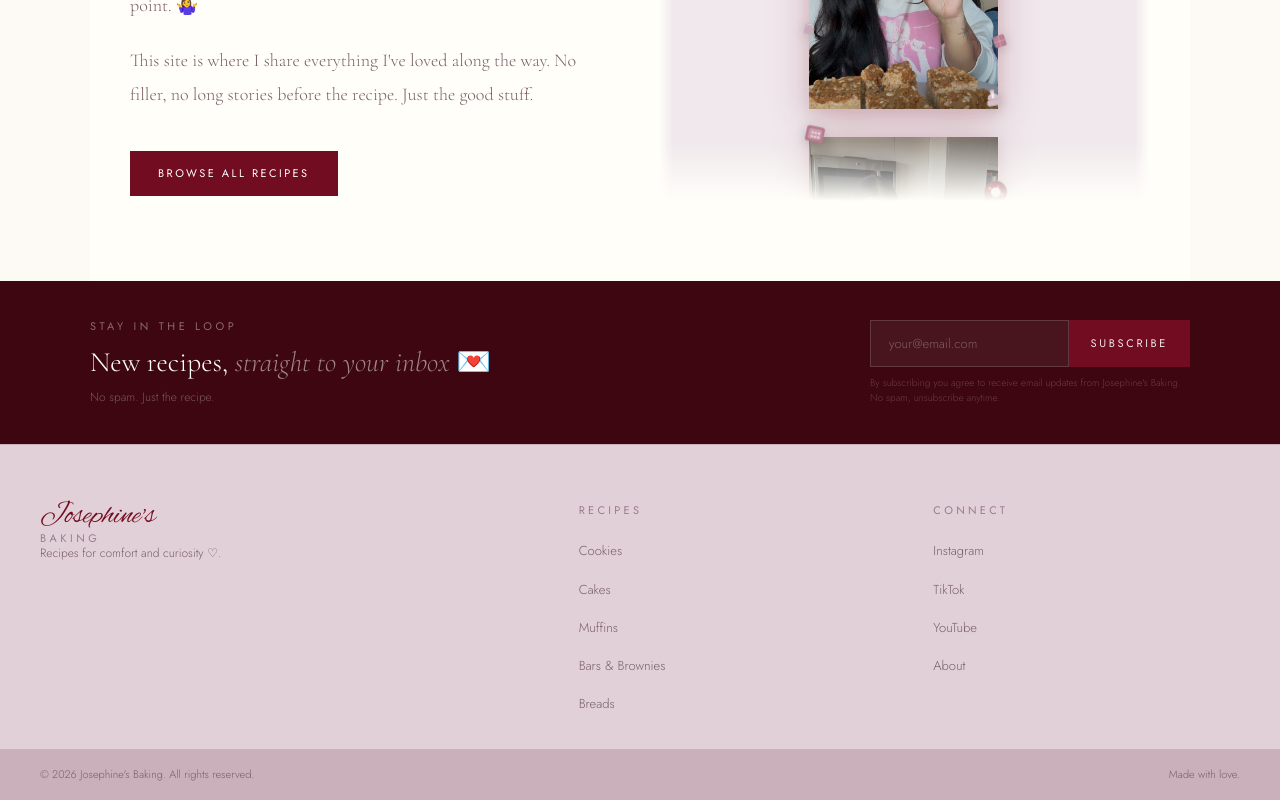
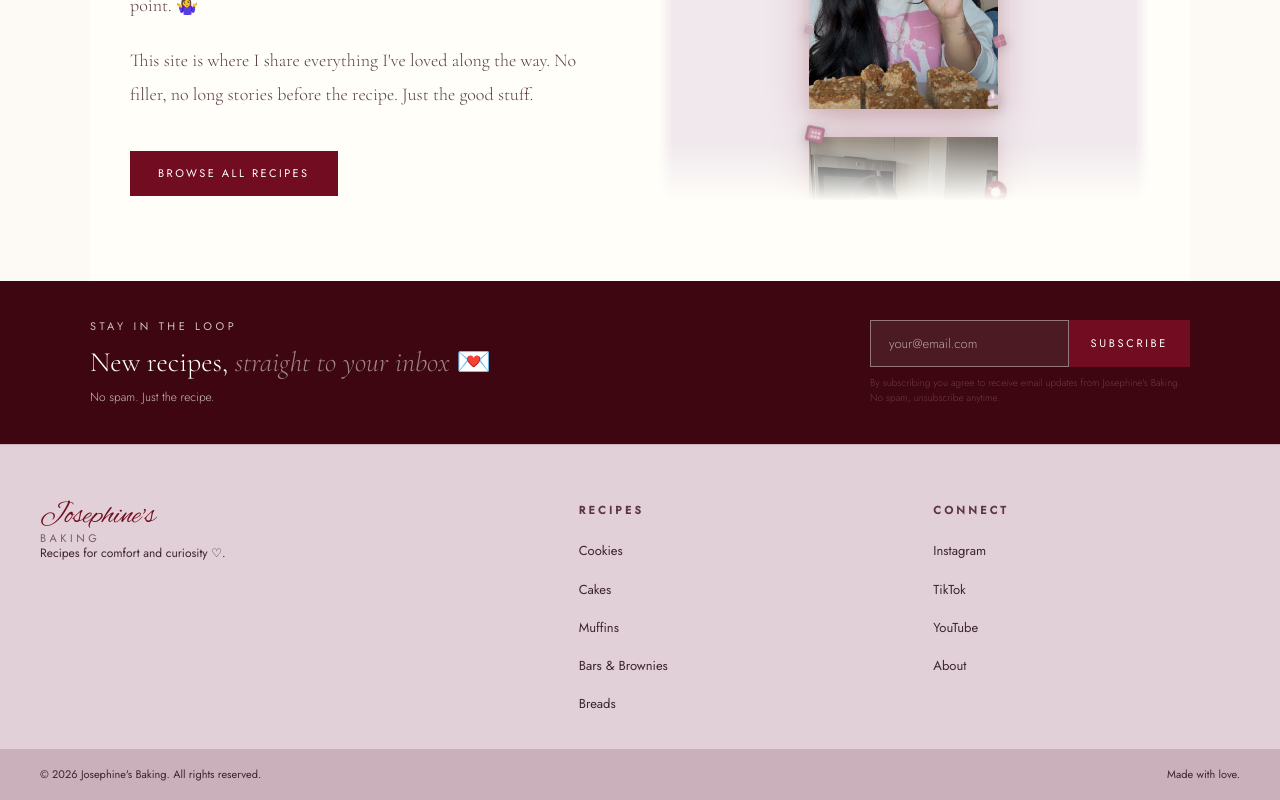
Before and after one commit to josephinecunanan9-wq/josephines-baking, a Next.js app: page /about in a window 1280 px wide. Shown: the part 587-1387 px from the top of the page. Built offline with nearby package versions, Linux system fonts and the light colour scheme.

Commit message:
Refactor CSS variables and update styles

```diff
--- a/styles/globals.css
+++ b/styles/globals.css
@@ -6,13 +6,13 @@
   --cream: #FDFAF6;
   --blush: #FAF0F2;
   --warm-white: #FFFEF9;
-  --mauve: #9B7B8C;
-  --mauve-light: #C4A8B6;
+  --mauve: #7A5969;
+  --mauve-light: #9B7B8C;
   --mauve-pale: #F0E8ED;
   --mauve-footer: #E2D0D8;
   --mauve-footer-dark: #C9B0BB;
   --text-dark: #2C2420;
-  --text-mid: #7A5F6A;
+  --text-mid: #5C3D4A;
   --border: rgba(113, 12, 33, 0.1);
   --border-m: rgba(155, 123, 140, 0.2);
 }
@@ -153,7 +153,7 @@ a { color: inherit; text-decoration: none; }
 .recipe-card-tag { position: absolute; top: 12px; left: 12px; background: var(--plum); color: #fff; font-family: 'Jost', sans-serif; font-size: 11px; letter-spacing: 0.24em; text-transform: uppercase; padding: 4px 9px; font-weight: 400; }
 .recipe-card-body { padding: 18px 18px 22px; }
 .recipe-card-name { font-size: 20px; font-weight: 400; line-height: 1.25; color: var(--text-dark); margin-bottom: 6px; }
-.recipe-card-desc { font-size: 12px; color: var(--mauve); font-weight: 400; font-family: 'Jost', sans-serif; }
+.recipe-card-desc { font-size: 12px; color: var(--text-mid); font-weight: 400; font-family: 'Jost', sans-serif; }
 
 /* RECIPE GRID */
 .recipe-grid { display: grid; grid-template-columns: repeat(3, 1fr); gap: 20px; }
@@ -162,27 +162,27 @@ a { color: inherit; text-decoration: none; }
 .newsletter-strip { background: var(--plum-deep); padding: 36px 48px; }
 .newsletter-strip-inner { display: flex; align-items: center; justify-content: space-between; gap: 48px; max-width: 1100px; margin: 0 auto; }
 .newsletter-strip-copy { flex: 1; }
-.newsletter-strip-label { font-family: 'Jost', sans-serif; font-size: 11px; letter-spacing: 0.32em; text-transform: uppercase; color: rgba(255,255,255,0.4); margin-bottom: 10px; }
+.newsletter-strip-label { font-family: 'Jost', sans-serif; font-size: 11px; letter-spacing: 0.32em; text-transform: uppercase; color: rgba(255,255,255,0.75); margin-bottom: 10px; }
 .newsletter-strip-heading { font-size: 28px; font-weight: 300; color: #fff; line-height: 1.2; margin-bottom: 8px; }
-.newsletter-strip-sub { font-family: 'Jost', sans-serif; font-size: 12px; color: rgba(255,255,255,0.32); font-weight: 300; }
+.newsletter-strip-sub { font-family: 'Jost', sans-serif; font-size: 12px; color: rgba(255,255,255,0.75); font-weight: 300; }
 .newsletter-strip-form { display: flex; flex-shrink: 0; }
-.newsletter-strip-input { width: 240px; padding: 13px 18px; background: rgba(255,255,255,0.06); border: 0.5px solid rgba(255,255,255,0.15); color: #fff; font-family: 'Jost', sans-serif; font-size: 13px; outline: none; font-weight: 300; }
-.newsletter-strip-input::placeholder { color: rgba(255,255,255,0.3); }
-.newsletter-strip-btn { padding: 13px 22px; background: var(--plum); color: rgba(255,255,255,0.9); border: none; font-family: 'Jost', sans-serif; font-size: 11px; letter-spacing: 0.24em; text-transform: uppercase; cursor: pointer; font-weight: 400; white-space: nowrap; transition: background 0.2s; }
+.newsletter-strip-input { width: 240px; padding: 13px 18px; background: rgba(255,255,255,0.08); border: 0.5px solid rgba(255,255,255,0.4); color: #fff; font-family: 'Jost', sans-serif; font-size: 13px; outline: none; font-weight: 300; }
+.newsletter-strip-input::placeholder { color: rgba(255,255,255,0.6); }
+.newsletter-strip-btn { padding: 13px 22px; background: var(--plum); color: #fff; border: none; font-family: 'Jost', sans-serif; font-size: 11px; letter-spacing: 0.24em; text-transform: uppercase; cursor: pointer; font-weight: 400; white-space: nowrap; transition: background 0.2s; }
 .newsletter-strip-btn:hover { background: #5a0a1a; }
 
 /* FOOTER */
 footer { background: var(--mauve-footer); padding: 56px 40px 32px; display: grid; grid-template-columns: 1.6fr 1fr 1fr; gap: 48px; border-top: 0.5px solid var(--mauve-footer-dark); }
 .footer-script { font-family: 'Alex Brush', cursive; font-size: 42px; color: var(--plum); display: block; margin-bottom: 12px; line-height: 1; }
-.footer-tagline { font-family: 'Jost', sans-serif; font-size: 12px; color: var(--text-mid); font-weight: 300; line-height: 1.65; max-width: 210px; }
-.footer-col-label { font-family: 'Jost', sans-serif; font-size: 11px; letter-spacing: 0.3em; text-transform: uppercase; color: var(--mauve); margin-bottom: 18px; font-weight: 400; }
+.footer-tagline { font-family: 'Jost', sans-serif; font-size: 12px; color: #3D2430; font-weight: 400; line-height: 1.65; max-width: 210px; }
+.footer-col-label { font-family: 'Jost', sans-serif; font-size: 11px; letter-spacing: 0.3em; text-transform: uppercase; color: #5C3348; margin-bottom: 18px; font-weight: 600; }
 .footer-links { list-style: none; display: flex; flex-direction: column; gap: 11px; }
-.footer-links a { font-family: 'Jost', sans-serif; font-size: 13px; color: var(--text-mid); font-weight: 300; transition: color 0.2s; }
+.footer-links a { font-family: 'Jost', sans-serif; font-size: 13px; color: #3D2430; font-weight: 400; transition: color 0.2s; }
 .footer-links a:hover { color: var(--plum); }
 .footer-bottom { background: var(--mauve-footer-dark); padding: 16px 40px; display: flex; justify-content: space-between; }
-.footer-copy { font-family: 'Jost', sans-serif; font-size: 11px; color: var(--text-mid); font-weight: 300; }
+.footer-copy { font-family: 'Jost', sans-serif; font-size: 11px; color: #3D2430; font-weight: 400; }
 
-/* ── MOBILE — applies to every page via globals ──────────────────────────── */
+/* â”€â”€ MOBILE â€” applies to every page via globals â”€â”€â”€â”€â”€â”€â”€â”€â”€â”€â”€â”€â”€â”€â”€â”€â”€â”€â”€â”€â”€â”€â”€â”€â”€â”€â”€â”€ */
 @media (max-width: 768px) {
 
   /* NAV */
@@ -205,7 +205,7 @@ footer { background: var(--mauve-footer); padding: 56px 40px 32px; display: grid
   .recipe-card-img { height: 200px; }
   .recipe-card-name { font-size: 18px; }
 
-  /* NEWSLETTER — stacks on ALL pages */
+  /* NEWSLETTER â€” stacks on ALL pages */
   .newsletter-strip { padding: 32px 20px; }
   .newsletter-strip-inner {
     flex-direction: column;
@@ -217,7 +217,7 @@ footer { background: var(--mauve-footer); padding: 56px 40px 32px; display: grid
   .newsletter-strip-form { width: 100%; }
   .newsletter-strip-input { width: 100%; min-width: 0; flex: 1; }
 
-  /* FOOTER — stacks on ALL pages */
+  /* FOOTER â€” stacks on ALL pages */
   footer {
     grid-template-columns: 1fr;
     padding: 40px 20px 24px;
```
